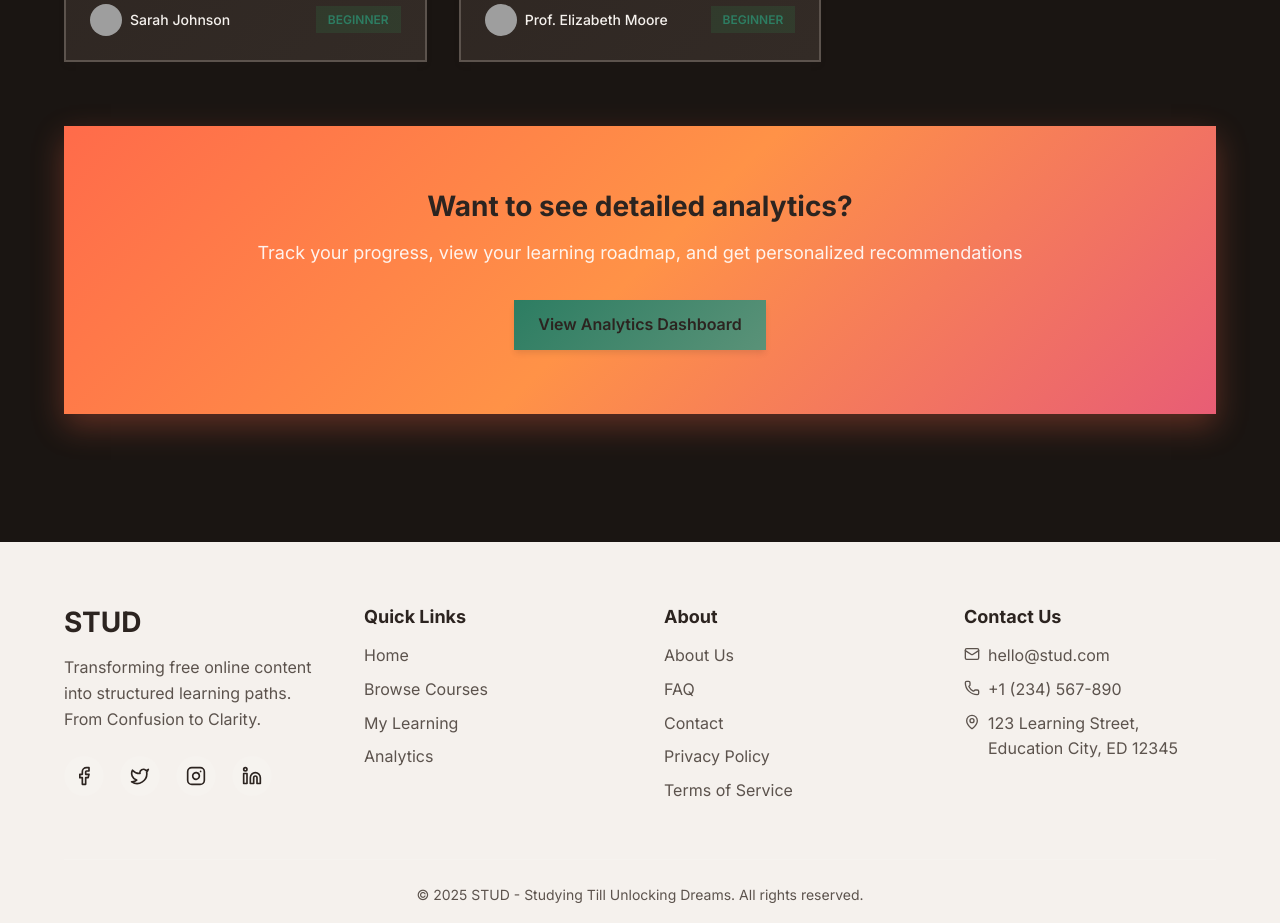
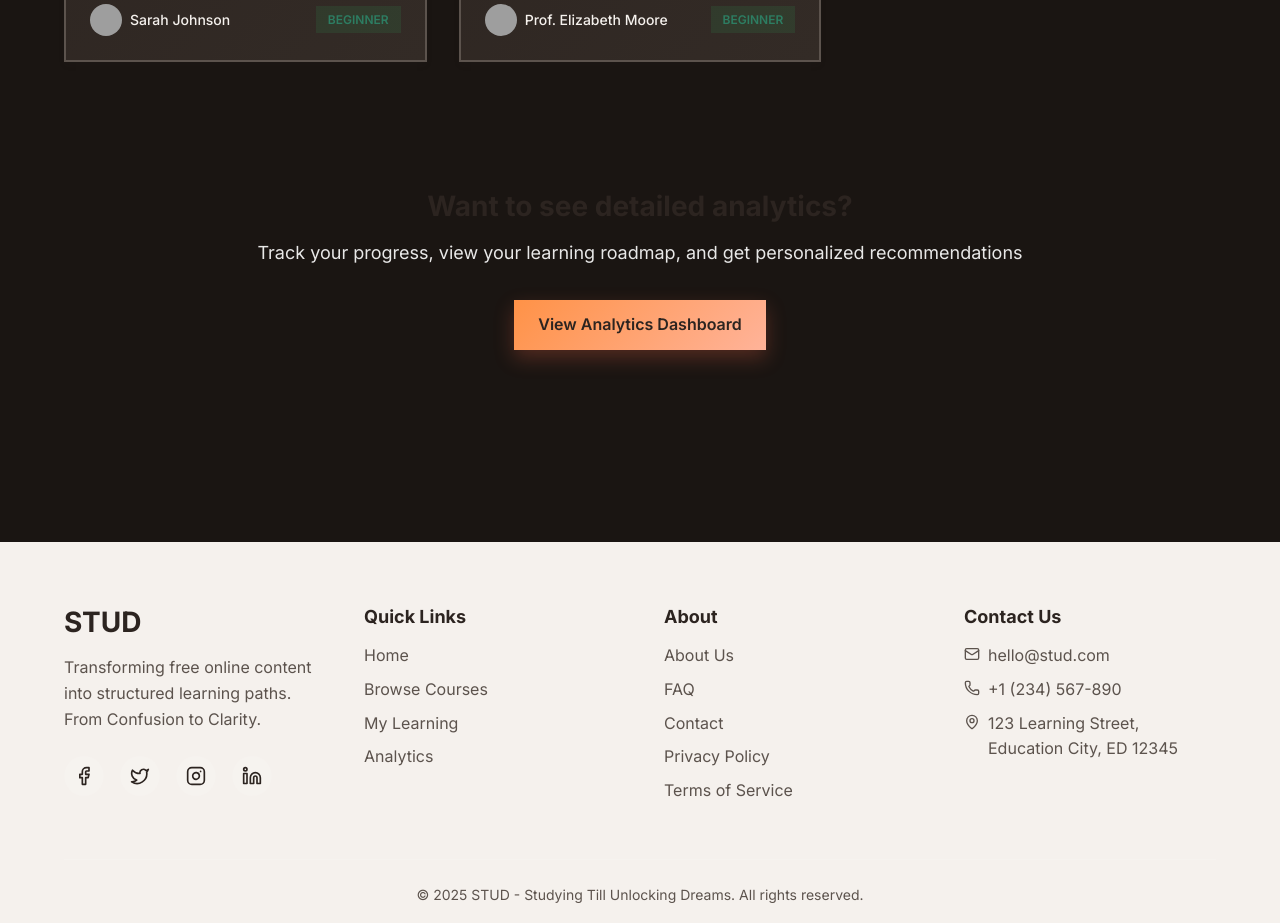
Before and after one commit to Nekofied007/stud-ai-platform, a React (Vite) app: page /my-learning in a window 1280 px wide. Shown: the part 960-1883 px from the top of the page. Built offline with nearby package versions, Linux system fonts and the light colour scheme; grey boxes are pictures that could not be loaded.

Commit message:
ui(mylearning): remove orange analytics banner and green button
- MyLearning.css: set .analytics-link-section background to transparent, removed box-shadow/border, use theme text color
- MyLearning.jsx: change Analytics CTA to btn-primary to remove green background and match primary style

```diff
--- a/src/pages/MyLearning.css
+++ b/src/pages/MyLearning.css
@@ -107,13 +107,14 @@
 }
 
 .analytics-link-section {
-  background: linear-gradient(135deg, #FF6B4A 0%, #FF9247 50%, #E85D75 100%);
-  color: var(--color-white);
+  background: transparent;
+  color: var(--color-text-dark);
   padding: var(--spacing-2xl);
   border-radius: 0;
   text-align: center;
   margin-top: var(--spacing-2xl);
-  box-shadow: 0 12px 30px rgba(255, 107, 74, 0.3);
+  box-shadow: none;
+  border: none;
 }
 
 .analytics-link-section h3 {
--- a/src/pages/MyLearning.jsx
+++ b/src/pages/MyLearning.jsx
@@ -73,7 +73,7 @@ const MyLearning = () => {
         <div className="analytics-link-section">
           <h3>Want to see detailed analytics?</h3>
           <p>Track your progress, view your learning roadmap, and get personalized recommendations</p>
-          <Link to="/analytics" className="btn-secondary">
+          <Link to="/analytics" className="btn-primary">
             View Analytics Dashboard
           </Link>
         </div>
```
